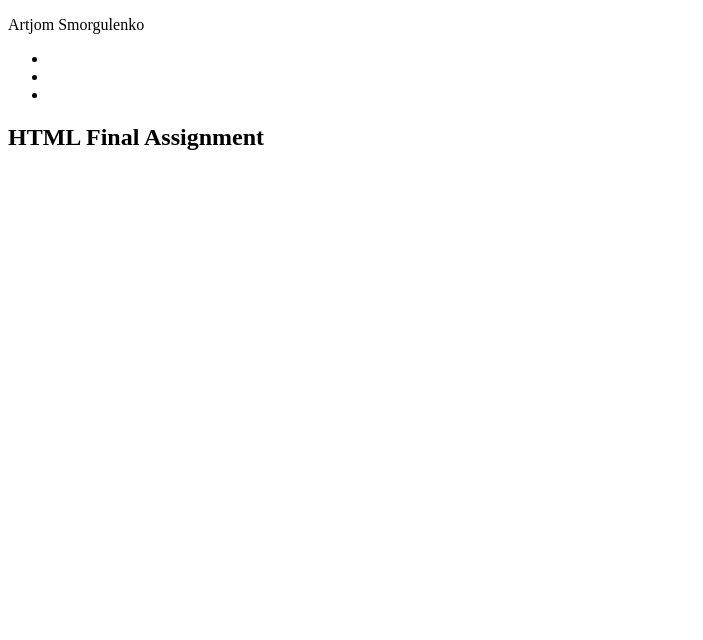
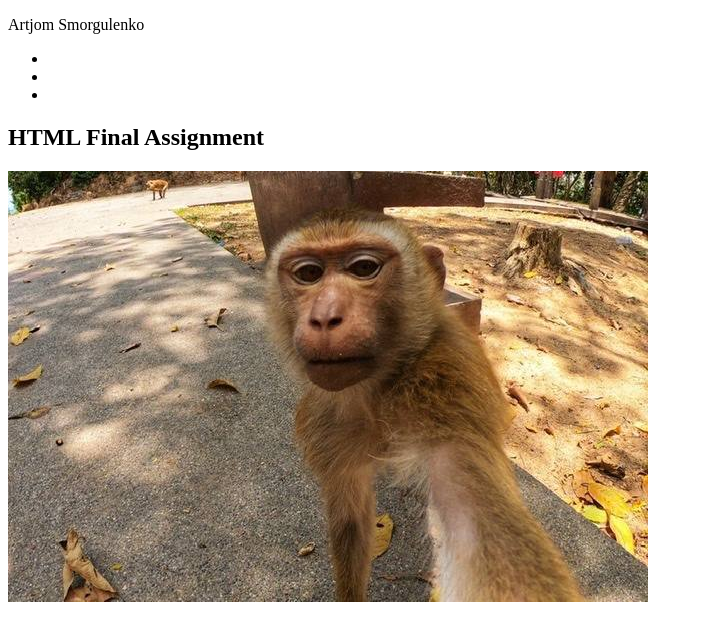
Before and after one commit to artjom2281337/html-final, a plain HTML site: page index.html in a window 1280 px wide. Shown: the whole page, without its empty margins (0-703 px from the left). Drawn offline with Linux system fonts and the light colour scheme.

Commit message:
Update index.html

```diff
--- a/index.html
+++ b/index.html
@@ -19,6 +19,7 @@
         </header>
         <article>
             <h1>HTML Final Assignment</h1>
+            <img src="photo_2025-01-16_09-50-37.jpg" alt="">
         </article>
     </div>
 </body>
```
